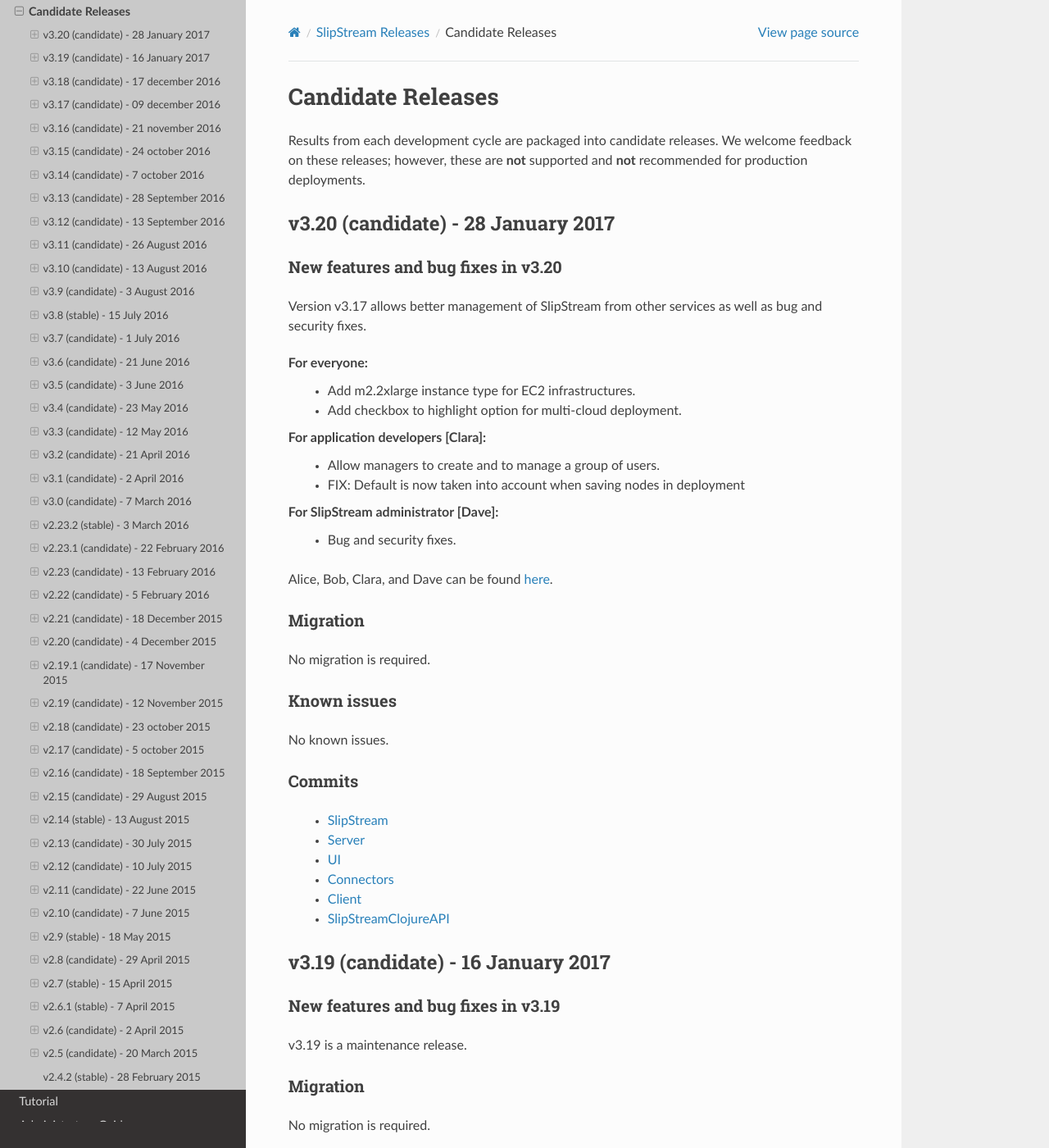
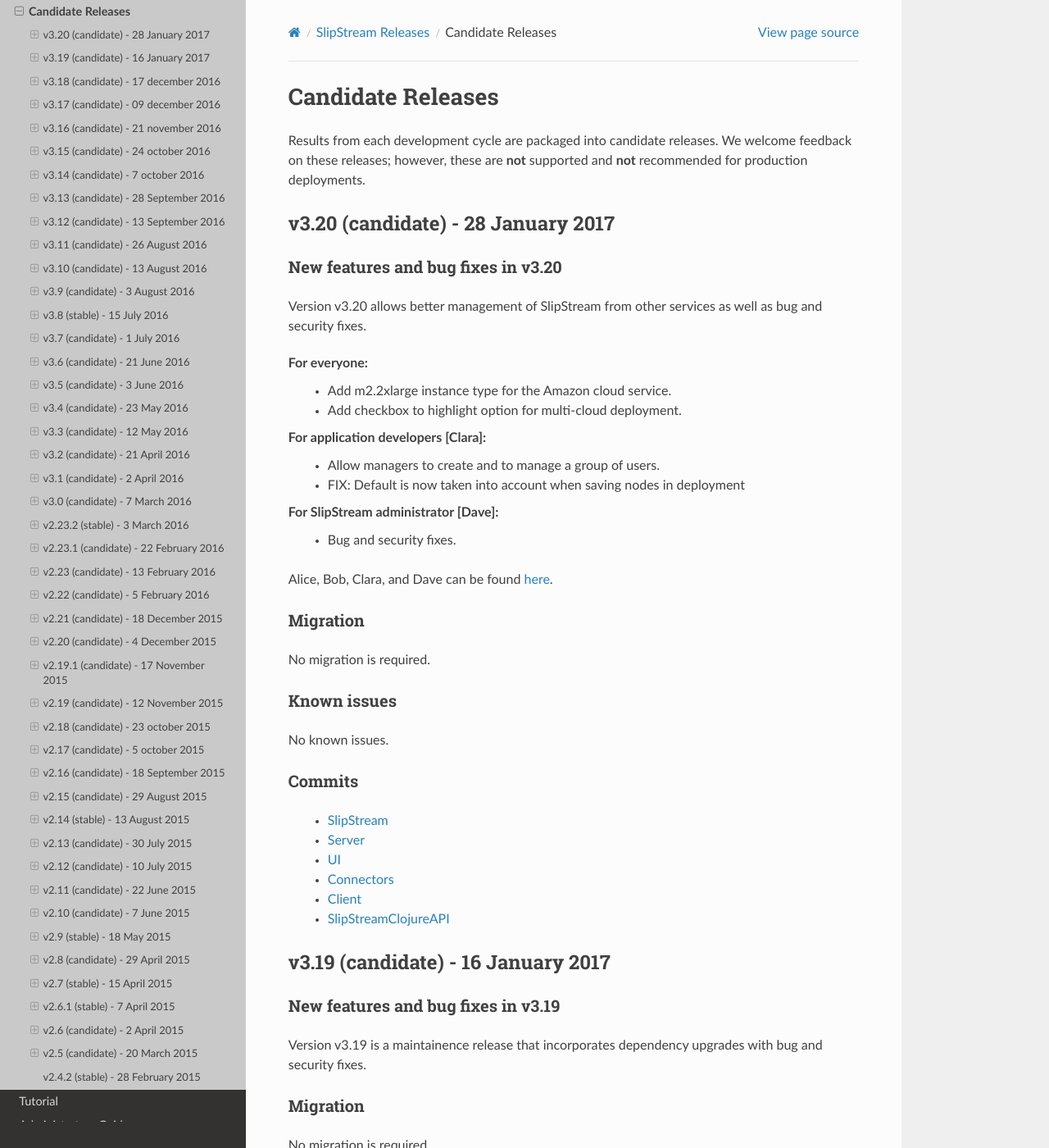
Before and after one commit to slipstream/SlipStreamDocumentation, a Sphinx documentation site: the page built from docs/release_notes/candidate_releases.rst, in a window 1280 px wide and 1400 px high. Shown: the whole window at 82% size. Built offline with Sphinx 7.4.7 and the Read the Docs theme 2.0.0, drawn with Linux system fonts in a browser that asks for light colours.

Commit message:
add v3.19 release notes; update v3.20 release notes

```diff
--- a/docs/release_notes/candidate_releases.rst
+++ b/docs/release_notes/candidate_releases.rst
@@ -11,16 +11,17 @@
 New features and bug fixes in v3.20
 ~~~~~~~~~~~~~~~~~~~~~~~~~~~~~~~~~~~
 
-Version v3.17 allows better management of SlipStream from other
+Version v3.20 allows better management of SlipStream from other
 services as well as bug and security fixes.
 
 For everyone:
- - Add m2.2xlarge instance type for EC2 infrastructures.
+ - Add m2.2xlarge instance type for the Amazon cloud service.
  - Add checkbox to highlight option for multi-cloud deployment.
 
 For application developers [Clara]:
  - Allow managers to create and to manage a group of users.
- - FIX: Default is now taken into account when saving nodes in deployment
+ - FIX: Default is now taken into account when saving nodes in
+   deployment
 
 For SlipStream administrator [Dave]:
  - Bug and security fixes.
@@ -54,7 +55,8 @@
 New features and bug fixes in v3.19
 ~~~~~~~~~~~~~~~~~~~~~~~~~~~~~~~~~~~
 
-v3.19 is a maintenance release.
+Version v3.19 is a maintainence release that incorporates dependency
+upgrades with bug and security fixes.
 
 Migration
 ~~~~~~~~~
```
